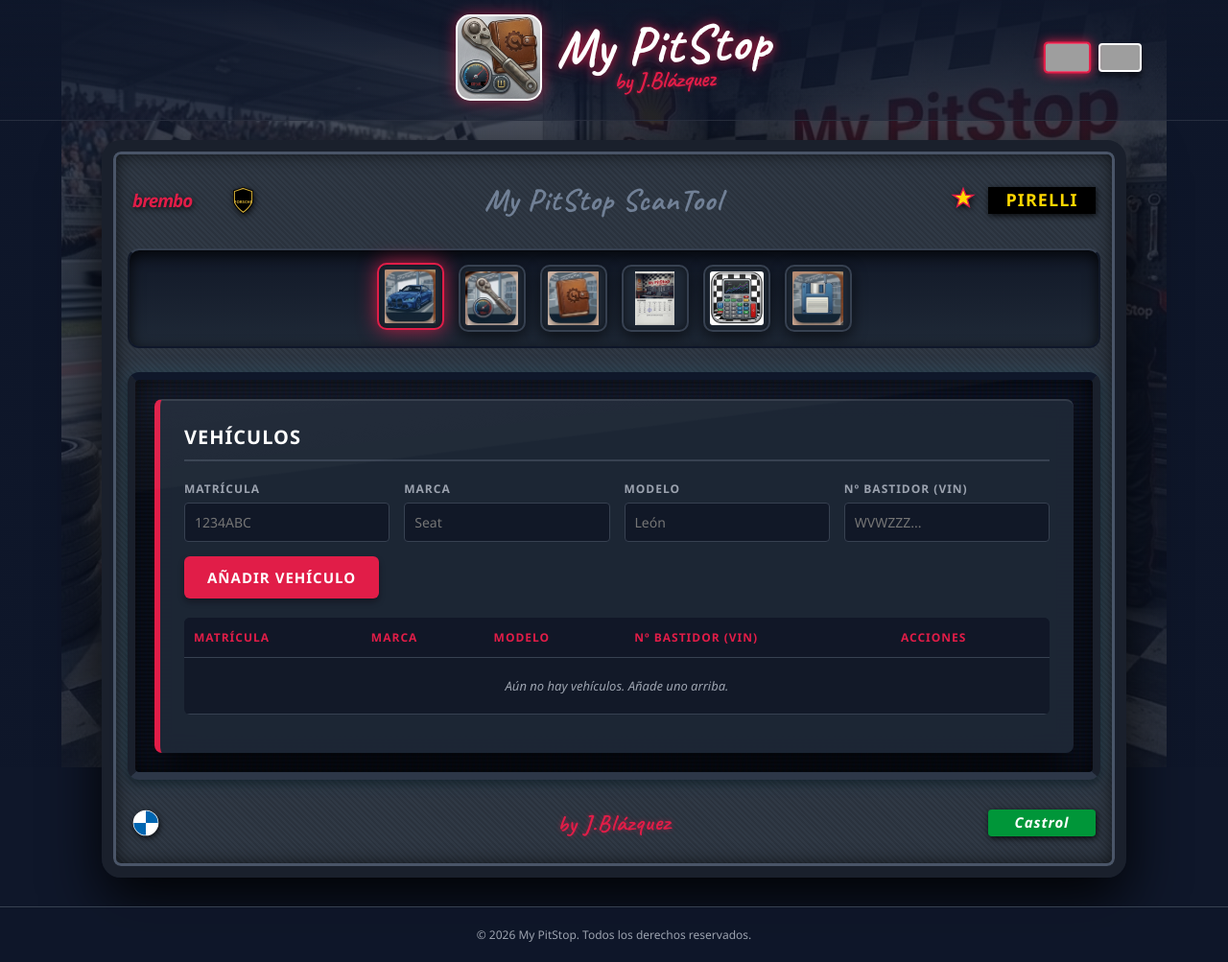
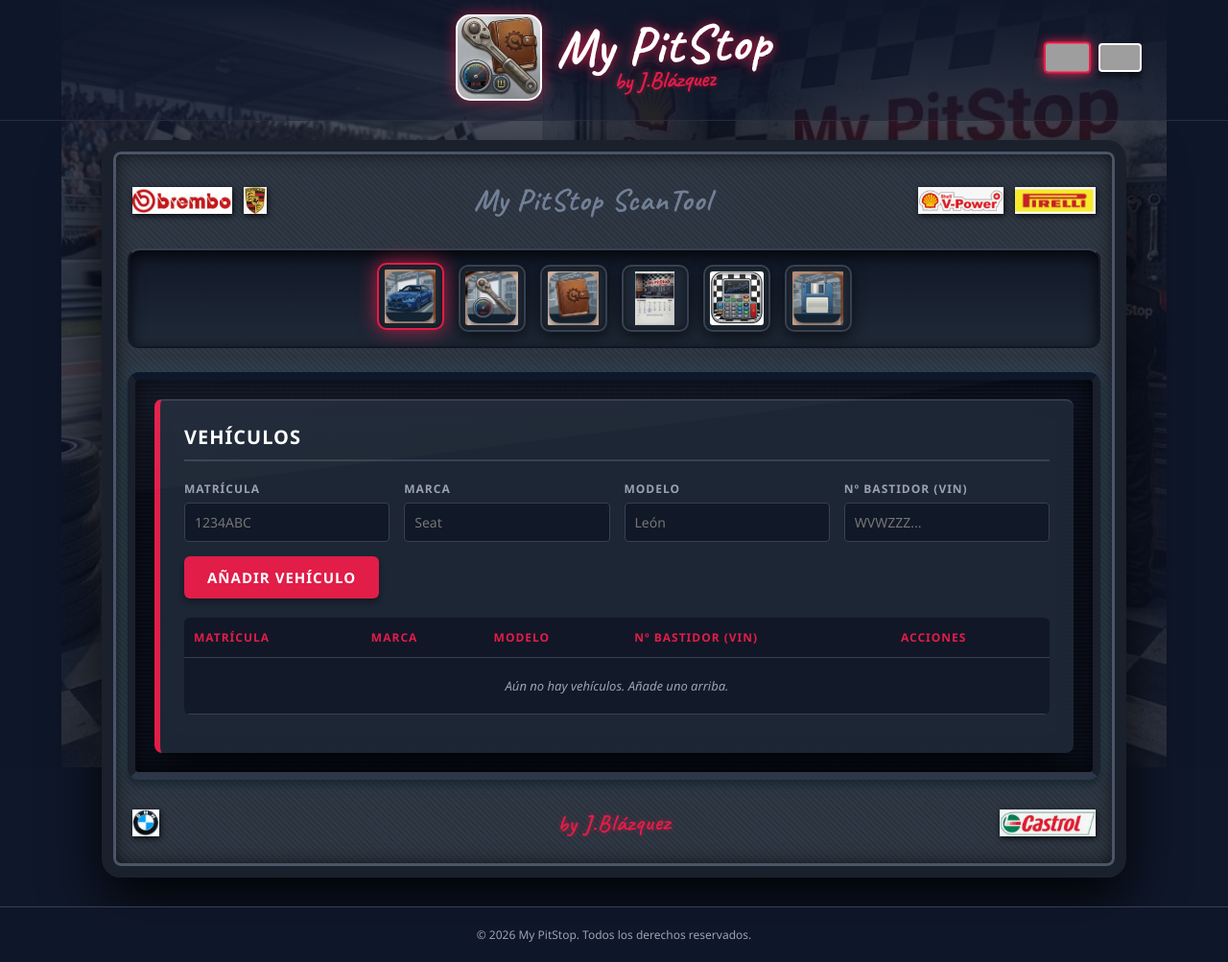
Before and after one commit to jblazmen-boop/my-pitstop, a plain HTML site: page index.html in a window 1280 px wide. Shown: the whole page at 96% size. Drawn offline with nearby package versions, Linux system fonts and the light colour scheme; grey boxes are pictures that could not be loaded.

Commit message:
Add files via upload

```diff
--- a/index.html
+++ b/index.html
@@ -44,19 +44,11 @@
   <!-- INICIO DE LA MÁQUINA DE DIAGNOSIS -->
   <div class="maquina-diagnosis">
 
-    <!-- MARCO SUPERIOR CON LOGOS SVG -->
+    <!-- MARCO SUPERIOR CON TUS LOGOS REALES -->
     <div class="marco-superior">
       <div class="pegatinas-izq">
-        <!-- Logo Brembo (Texto) -->
-        <svg class="logo-pegatina" viewBox="0 0 100 30" fill="none" xmlns="http://www.w3.org/2000/svg">
-          <text x="0" y="22" fill="#e11d48" font-family="Arial, sans-serif" font-weight="900" font-style="italic" font-size="20" letter-spacing="-1">brembo</text>
-        </svg>
-        <!-- Logo Porsche (Escudo simplificado) -->
-        <svg class="logo-pegatina" viewBox="0 0 30 40" fill="none" xmlns="http://www.w3.org/2000/svg">
-          <path d="M15 0L30 5V20C30 30 15 40 15 40C15 40 0 30 0 20V5L15 0Z" fill="#000"/>
-          <path d="M15 2L28 6.5V20C28 28.5 15 37.5 15 37.5C15 37.5 2 28.5 2 20V6.5L15 2Z" stroke="#d4af37" stroke-width="1.5"/>
-          <text x="15" y="24" fill="#d4af37" font-family="Arial, sans-serif" font-weight="bold" font-size="6" text-anchor="middle">PORSCHE</text>
-        </svg>
+        <img src="logo-brembo.PNG" alt="Brembo" class="logo-pegatina">
+        <img src="logo-porsche.PNG" alt="Porsche" class="logo-pegatina">
       </div>
 
       <div class="texto-maquina-contenedor">
@@ -64,15 +56,8 @@
       </div>
 
       <div class="pegatinas-der">
-        <!-- Logo Shell -->
-        <svg class="logo-pegatina" viewBox="0 0 40 40" fill="none" xmlns="http://www.w3.org/2000/svg">
-          <path d="M20 2L24 12H35L26 18L29 29L20 23L11 29L14 18L5 12H16L20 2Z" fill="#FFD700" stroke="#E11D48" stroke-width="2"/>
-        </svg>
-        <!-- Logo Pirelli -->
-        <svg class="logo-pegatina" viewBox="0 0 100 25" fill="none" xmlns="http://www.w3.org/2000/svg">
-          <rect width="100" height="25" fill="#000"/>
-          <text x="50" y="18" fill="#FFD700" font-family="Arial, sans-serif" font-weight="900" font-size="16" text-anchor="middle" letter-spacing="1">PIRELLI</text>
-        </svg>
+        <img src="logo-shell.PNG" alt="Shell" class="logo-pegatina">
+        <img src="logo-pirelli.PNG" alt="Pirelli" class="logo-pegatina">
       </div>
     </div>
 
@@ -425,17 +410,10 @@
 
     </div> <!-- FIN DE LA PANTALLA LCD -->
 
-    <!-- MARCO INFERIOR CON LOGOS SVG -->
+    <!-- MARCO INFERIOR CON TUS LOGOS REALES -->
     <div class="marco-inferior">
       <div class="pegatinas-izq">
-        <!-- Logo BMW (Círculo) -->
-        <svg class="logo-pegatina" viewBox="0 0 40 40" fill="none" xmlns="http://www.w3.org/2000/svg">
-          <circle cx="20" cy="20" r="18" fill="#000" stroke="#fff" stroke-width="2"/>
-          <path d="M20 2 A18 18 0 0 1 38 20 L20 20 Z" fill="#0066b1"/>
-          <path d="M20 38 A18 18 0 0 1 2 20 L20 20 Z" fill="#0066b1"/>
-          <path d="M20 20 L2 20 A18 18 0 0 1 20 2 Z" fill="#fff"/>
-          <path d="M20 20 L38 20 A18 18 0 0 1 20 38 Z" fill="#fff"/>
-        </svg>
+        <img src="logo-bmw.PNG" alt="BMW" class="logo-pegatina">
       </div>
 
       <div class="texto-maquina-contenedor">
@@ -443,11 +421,7 @@
       </div>
 
       <div class="pegatinas-der">
-        <!-- Logo Castrol -->
-        <svg class="logo-pegatina" viewBox="0 0 120 30" fill="none" xmlns="http://www.w3.org/2000/svg">
-          <rect width="120" height="30" rx="4" fill="#009639"/>
-          <text x="60" y="20" fill="#fff" font-family="Arial, sans-serif" font-weight="900" font-style="italic" font-size="16" text-anchor="middle" letter-spacing="1">Castrol</text>
-        </svg>
+        <img src="logo-castrol.PNG" alt="Castrol" class="logo-pegatina">
       </div>
     </div>
 
```
